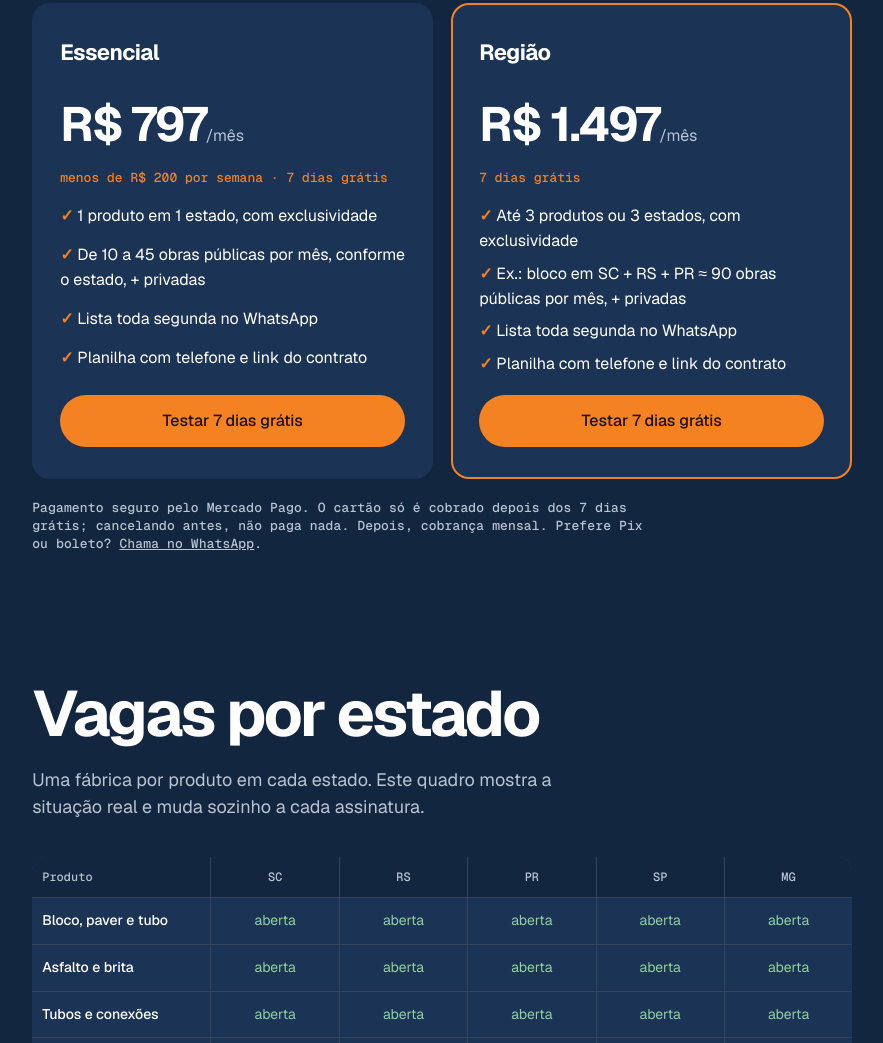
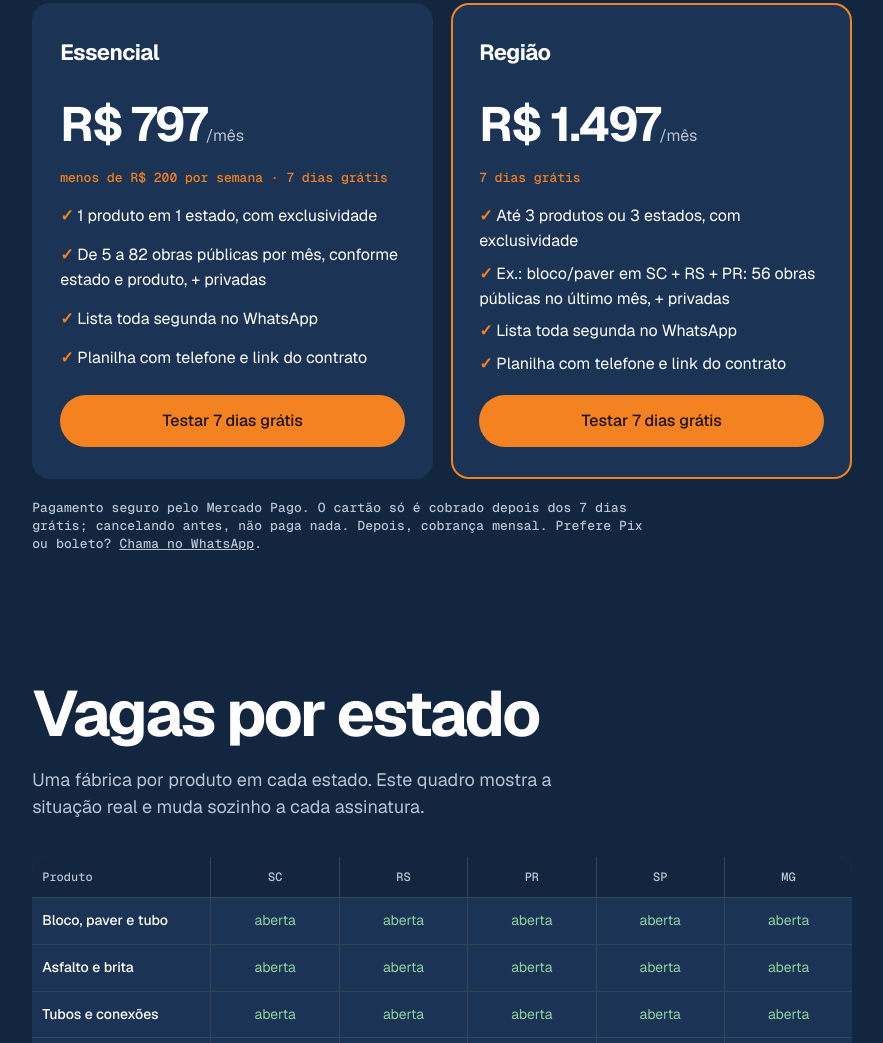
Before and after one commit to maglionithiago76-debug/obra-assinada, a plain HTML site: page index.html in a window 1280 px wide. Shown: the part 5448-6491 px from the top of the page, without its empty margins (19-902 px from the left). Drawn offline with nearby package versions, Linux system fonts and the light colour scheme.

Commit message:
Site numbers come from generated volumes.js
Co-Authored-By: Claude Opus 5.5 <noreply@anthropic.com>

```diff
--- a/app.js
+++ b/app.js
@@ -31,6 +31,22 @@
     }
     grade.innerHTML = h;
     document.getElementById("vagas-data").textContent = "Atualizado em " + V.atualizado + ".";
+  }
+
+  // real monthly volumes (volumes.js is generated weekly from the PNCP data)
+  const VOL = window.OA_VOL;
+  if (VOL) {
+    const m = VOL.mes, ufs = ["SC", "RS", "PR", "SP", "MG"];
+    const row = (p) => ufs.map((u) => `${u} ${m[p + "-" + u]}`).join(", ");
+    const main = ["concreto", "asfalto", "predial"].flatMap((p) => ufs.map((u) => m[p + "-" + u]));
+    const lo = Math.min(...main), hi = Math.max(...main);
+    const reg = m["concreto-SC"] + m["concreto-RS"] + m["concreto-PR"];
+    const t = document.getElementById("vol-texto");
+    if (t) t.textContent = `Depende do estado e do produto, e muda de semana para semana. Nos últimos 30 dias (contratos a partir de R$ ${VOL.min.toLocaleString("pt-BR")}, atualizado em ${VOL.atualizado}): calçamento com bloco/paver, meio-fio e drenagem: ${row("concreto")}. Asfalto: ${row("asfalto")}. Construção e reforma: ${row("predial")}. Somam-se as obras privadas das notícias (poucas, mas grandes). A amostra grátis mostra o volume real do seu estado antes de você pagar.`;
+    const e = document.getElementById("vol-essencial");
+    if (e) e.textContent = `De ${lo} a ${hi} obras públicas por mês, conforme estado e produto, + privadas`;
+    const r = document.getElementById("vol-regiao");
+    if (r) r.textContent = `Ex.: bloco/paver em SC + RS + PR: ${reg} obras públicas no último mês, + privadas`;
   }
 
   const reduce = matchMedia("(prefers-reduced-motion: reduce)").matches;
--- a/index.html
+++ b/index.html
@@ -118,7 +118,7 @@
       <p class="preco"><b>R$ 797</b>/mês</p><p class="preco__semana">menos de R$ 200 por semana · 7 dias grátis</p>
       <ul>
         <li>1 produto em 1 estado, com exclusividade</li>
-        <li>De 10 a 45 obras públicas por mês, conforme o estado, + privadas</li>
+        <li id="vol-essencial">Obras públicas e privadas do seu estado, toda semana</li>
         <li>Lista toda segunda no WhatsApp</li>
         <li>Planilha com telefone e link do contrato</li>
       </ul>
@@ -129,7 +129,7 @@
       <p class="preco"><b>R$ 1.497</b>/mês</p><p class="preco__semana">7 dias grátis</p>
       <ul>
         <li>Até 3 produtos ou 3 estados, com exclusividade</li>
-        <li>Ex.: bloco em SC + RS + PR ≈ 90 obras públicas por mês, + privadas</li>
+        <li id="vol-regiao">Junta estados vizinhos onde o volume é menor</li>
         <li>Lista toda segunda no WhatsApp</li>
         <li>Planilha com telefone e link do contrato</li>
       </ul>
@@ -151,7 +151,7 @@
 <section class="faq" aria-labelledby="faq-titulo">
   <h2 class="secao__titulo" id="faq-titulo">Perguntas</h2>
   <details><summary>De onde vêm as obras?</summary><p>As públicas vêm do PNCP, o Portal Nacional de Contratações Públicas, onde prefeituras, estados e órgãos federais publicam por lei os contratos assinados. As privadas vêm de notícias da semana (loteamentos, condomínios, galpões, hotéis…). Toda obra tem o link de onde saiu.</p></details>
-  <details><summary>Quantas obras vêm por mês?</summary><p>Depende do estado e do produto, e muda de semana para semana. No último mês, para pavimentação e drenagem (bloco, paver, tubo), foram 43 obras públicas em SC, 30 no RS, 16 no PR, 16 em MG e 10 em SP; para obras de construção e reforma, 73 em SP, 42 no RS, 32 no PR, 29 em MG e 28 em SC. Somam-se as obras privadas das notícias (poucas por mês, mas grandes). A amostra grátis mostra o volume real do seu estado antes de você pagar. Onde o volume é menor, o plano Região junta estados vizinhos.</p></details>
+  <details><summary>Quantas obras vêm por mês?</summary><p id="vol-texto">Depende do estado e do produto, e muda de semana para semana. A amostra grátis mostra o volume real do seu estado antes de você pagar.</p></details>
   <details><summary>O que é a exclusividade?</summary><p>Cada produto em cada estado tem uma fábrica só. Se você fica com bloco em SC, nenhuma outra fábrica recebe a lista de bloco de SC enquanto você for assinante (inclusive durante os 7 dias grátis).</p></details>
   <details><summary>Vocês garantem que eu vou vender?</summary><p>Não. A gente garante que a obra existe, foi contratada e que o link prova isso. Fechar a venda é com o seu time.</p></details>
   <details><summary>E se numa semana não tiver obra no meu estado?</summary><p>A gente avisa do mesmo jeito. Por isso a amostra grátis vem antes: você vê o volume real do seu estado antes de pagar qualquer coisa.</p></details>
@@ -180,6 +180,7 @@
 
 <script src="config.js"></script>
 <script src="vagas.js"></script>
+<script src="volumes.js"></script>
 <script src="vendor/gsap.min.js"></script>
 <script src="vendor/ScrollTrigger.min.js"></script>
 <script src="vendor/lenis.min.js"></script>
```
